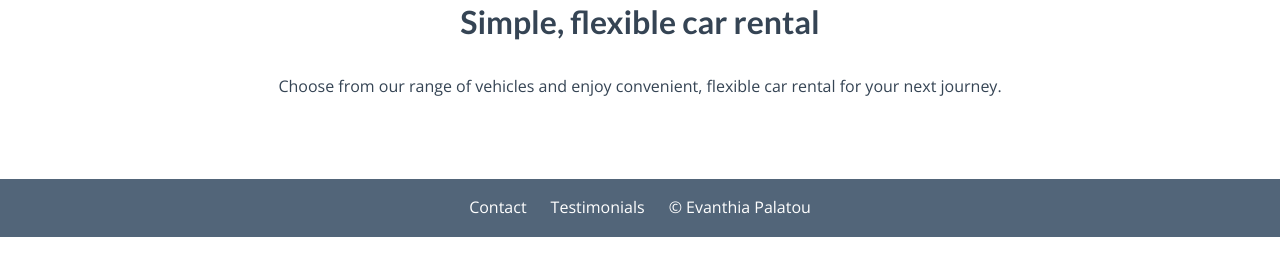
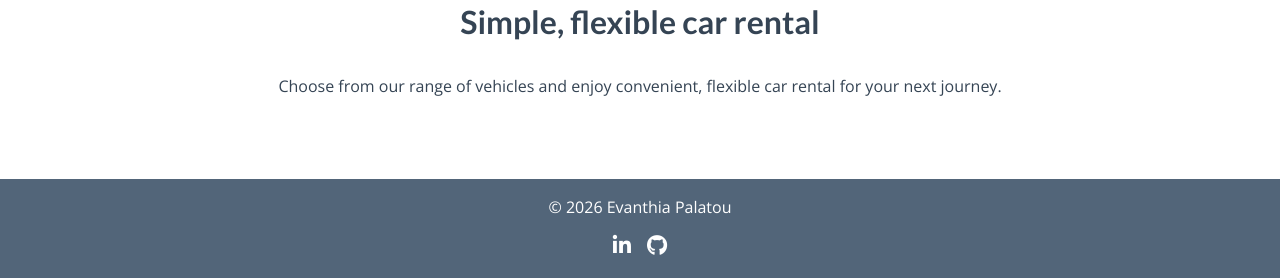
Before and after one commit to evapalatou/car-rental-app, a Django app: page / in a window 1280 px wide. Shown: the part 644-922 px from the top of the page. Before the commit the page ends 881 px from the top, so only its background shows below. Run offline with Django 4.2, Linux system fonts and the light colour scheme; the visitor is signed in with stand-in values (Sample User, id 1).

Commit message:
Update footer with social media links

```diff
--- a/static/css/style.css
+++ b/static/css/style.css
@@ -338,20 +338,37 @@ footer {
     color: #ffffff;
     padding: 1rem 2rem;
     display: flex;
+    flex-direction: column;
     justify-content: center;
     align-items: center;
-    flex-wrap: nowrap;
-    gap: 1.5rem;
+    gap: 0.5rem;
     text-align: center;
-}
-
-footer a {
-    color: #ffffff;
-    text-decoration: none;
 }
 
 footer p {
     margin: 0;
+}
+
+.footer-socials {
+    display: flex;
+    justify-content: center;
+    align-items: center;
+    gap: 1rem;
+}
+
+.footer-socials a {
+    color: #ffffff;
+    font-size: 1.3rem;
+    text-decoration: none;
+}
+
+.footer-socials a:hover {
+    opacity: 0.8;
+}
+
+.footer-socials a:focus-visible {
+    outline: 2px solid #ffffff;
+    outline-offset: 4px;
 }
 
 
@@ -545,13 +562,7 @@ footer p {
     /* Mobile footer */
     footer {
         padding: 0.75rem;
-        flex-wrap: wrap;
-        gap: 0.75rem;
         font-size: 0.8rem;
-    }
-
-    footer p {
-        flex-basis: 100%;
     }
 }
 
--- a/templates/base.html
+++ b/templates/base.html
@@ -7,6 +7,7 @@
     <meta charset="UTF-8">
     <meta name="viewport" content="width=device-width, initial-scale=1.0">
     <link rel="stylesheet" href="{% static 'css/style.css' %}">
+    <link rel="stylesheet" href="https://cdnjs.cloudflare.com/ajax/libs/font-awesome/6.7.2/css/all.min.css">
     <title>{% block title %}Elite Rides{% endblock %}</title>
 </head>
 <body>
@@ -119,9 +120,19 @@
 </main>
 
 <footer>
-    <a href="{% url 'contact' %}">Contact</a>
-    <a href="{% url 'testimonials' %}">Testimonials</a>
-    <p>&copy; Evanthia Palatou</p>
+    <p>&copy; 2026 Evanthia Palatou</p>
+
+    <div class="footer-socials">
+        <a href="https://www.linkedin.com/in/evanthiapalatou/"
+           aria-label="LinkedIn">
+            <i class="fa-brands fa-linkedin-in"></i>
+        </a>
+
+        <a href="https://github.com/evapalatou"
+           aria-label="GitHub">
+            <i class="fa-brands fa-github"></i>
+        </a>
+    </div>
 </footer>
 
 <script src="{% static 'js/navigation.js' %}"></script>
```
Also changed, not shown: README.md, readme/car-rental-erd.png (renamed from diagrams/car-rental-erd.png), readme/flow-chart.png (added).
